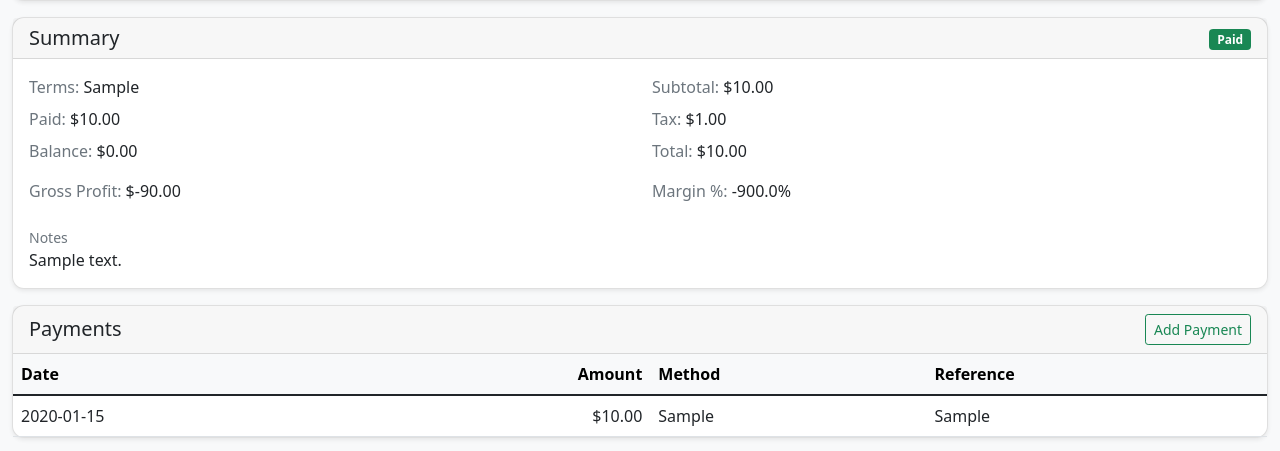
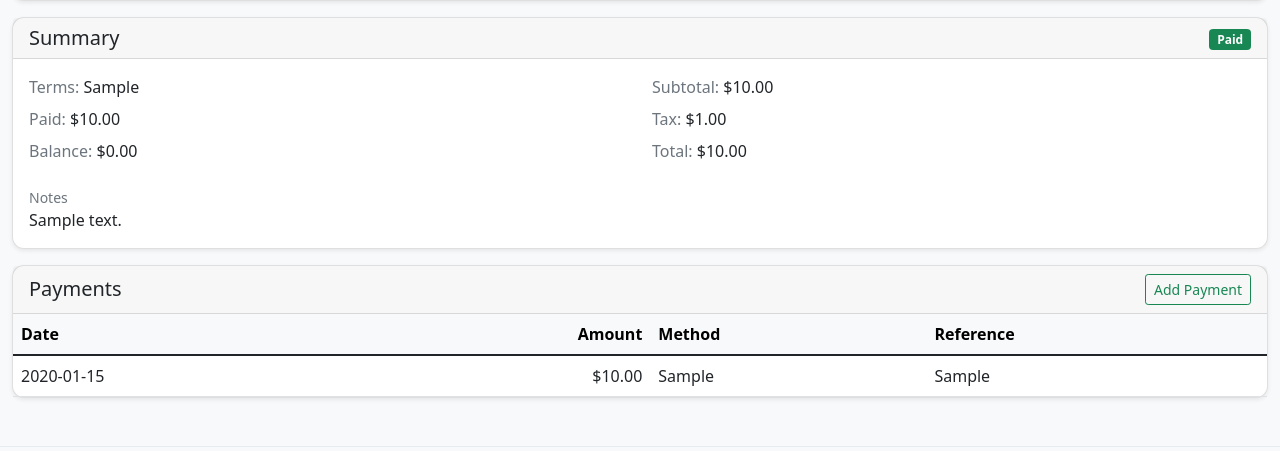
Before and after one commit to alexispinzongalindo/DIEGO_SOTO, a Flask app: page /ar/invoice/1 in a window 1280 px wide. Shown: the part 366-817 px from the top of the page. Run offline with Flask 3, Linux system fonts and the light colour scheme; a user stored in the database is signed in; tables that the repository leaves empty hold one stand-in row (values such as "Sample post").

Commit message:
Remove gross profit and margin from invoice view

```diff
--- a/app/templates/ar/view_invoice.html
+++ b/app/templates/ar/view_invoice.html
@@ -119,27 +119,6 @@
                 <div class="mb-2"><span class="text-muted">Total:</span> ${{ "%0.2f"|format(invoice.total or 0) }}</div>
             </div>
         </div>
-
-        <div class="row mt-2">
-            <div class="col-md-6">
-                <div class="mb-2"><span class="text-muted">Gross Profit:</span>
-                    {% if gross_profit is not none %}
-                        ${{ "%0.2f"|format(gross_profit) }}
-                    {% else %}
-                        <span class="text-muted">—</span>
-                    {% endif %}
-                </div>
-            </div>
-            <div class="col-md-6">
-                <div class="mb-2"><span class="text-muted">Margin %:</span>
-                    {% if margin_pct is not none %}
-                        {{ "%0.1f"|format(margin_pct) }}%
-                    {% else %}
-                        <span class="text-muted">—</span>
-                    {% endif %}
-                </div>
-            </div>
-        </div>
         {% if invoice.notes %}
         <div class="mt-3">
             <div class="text-muted small">Notes</div>
```
